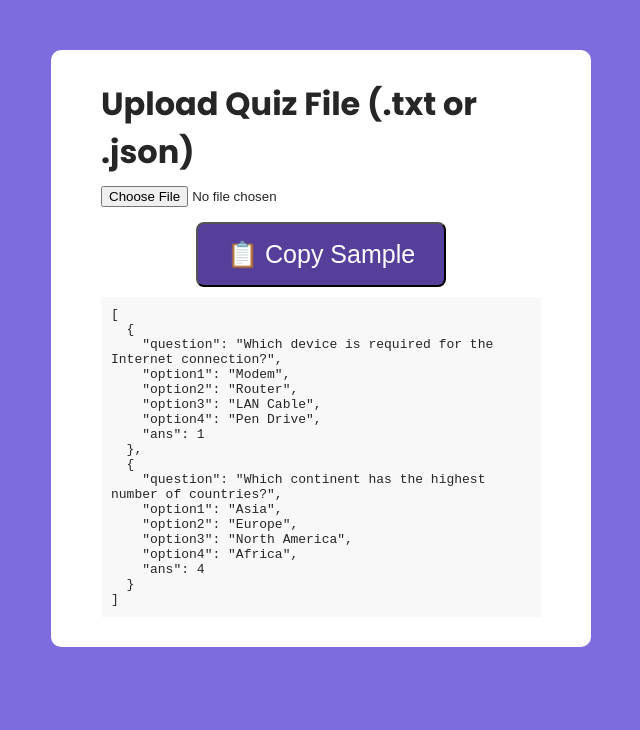
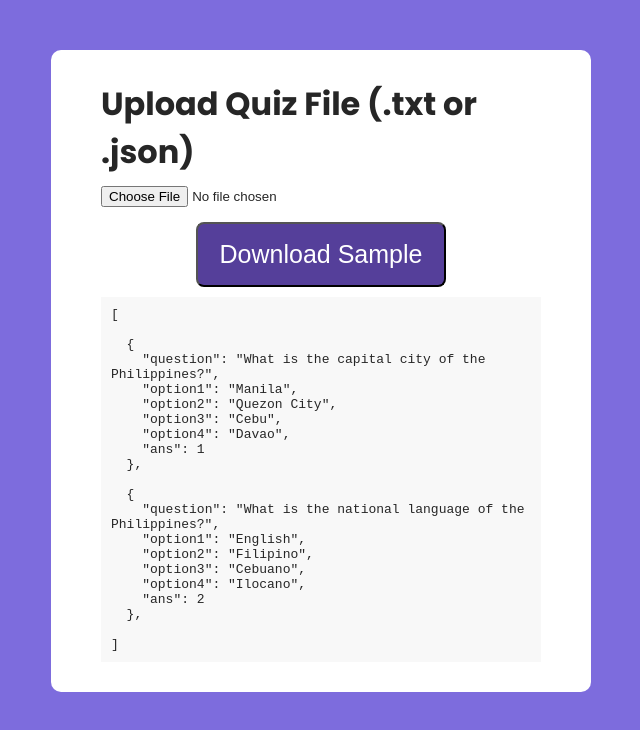
Before and after one commit to leonardojulius/last-minute-lms, a React (Vite) app: page / in a window 1280 px wide. Shown: the top 730 px of the page, without its empty margins (319-959 px from the left). Built offline with nearby package versions, Linux system fonts and the light colour scheme.

Commit message:
Download Sample File

```diff
--- a/src/Components/Quiz/Quiz.jsx
+++ b/src/Components/Quiz/Quiz.jsx
@@ -141,31 +141,42 @@ const Quiz = () => {
     setEraseStorage(false);
   };
 
+
+
+
+
+
   // 📋 Clipboard sample
   const sampleJson = `[
+
   {
-    "question": "Which device is required for the Internet connection?",
-    "option1": "Modem",
-    "option2": "Router",
-    "option3": "LAN Cable",
-    "option4": "Pen Drive",
+    "question": "What is the capital city of the Philippines?",
+    "option1": "Manila",
+    "option2": "Quezon City",
+    "option3": "Cebu",
+    "option4": "Davao",
     "ans": 1
   },
+
   {
-    "question": "Which continent has the highest number of countries?",
-    "option1": "Asia",
-    "option2": "Europe",
-    "option3": "North America",
-    "option4": "Africa",
-    "ans": 4
-  }
+    "question": "What is the national language of the Philippines?",
+    "option1": "English",
+    "option2": "Filipino",
+    "option3": "Cebuano",
+    "option4": "Ilocano",
+    "ans": 2
+  },
+
 ]`;
 
-  const copyToClipboard = () => {
-    navigator.clipboard.writeText(sampleJson)
-      .then(() => alert("Sample format copied to clipboard!"))
-      .catch((err) => alert("Failed to copy: " + err));
-  };
+
+const handleDownload = () => {
+  const link = document.createElement('a');
+  link.href = '/last-minute-lms/files/questions.txt'; // Include base path
+  link.download = 'questions.txt';
+  link.click();
+};
+
 
   if (!loaded) {
     return (
@@ -173,8 +184,8 @@ const Quiz = () => {
         <h1>Upload Quiz File (.txt or .json)</h1>
         <input type="file" accept=".txt,.json" onChange={handleUpload} />
 
-        <button onClick={copyToClipboard} style={{ marginTop: '5px' }}>
-          📋 Copy Sample
+        <button onClick={handleDownload} style={{ marginTop: '5px' }}>
+          Download Sample
         </button>
 
         <pre style={{
```
Also changed, not shown: public/files/questions.txt (added).
